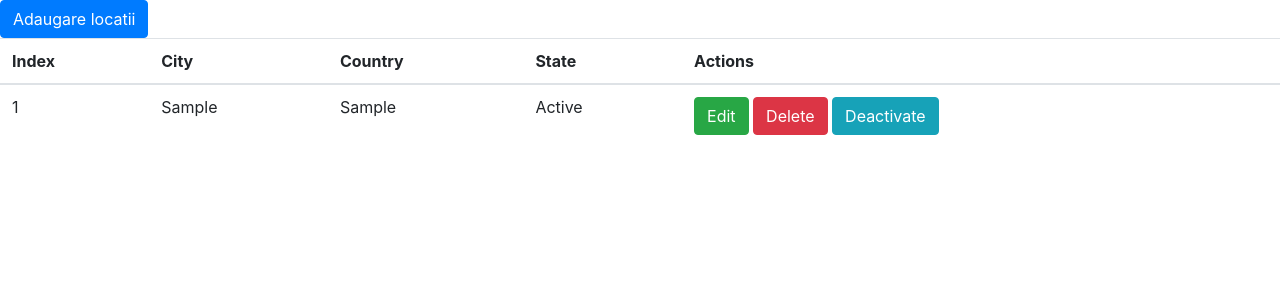
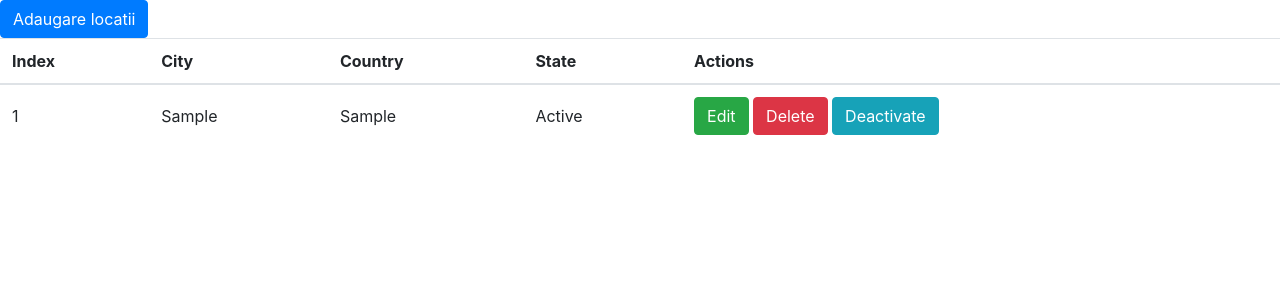
Before and after one commit to alexfrunza/google-python-workshop, a Django app: page /locations/ in a window 1280 px wide. Shown: the part 38-338 px from the top of the page. Run offline with Django 4.2, Linux system fonts and the light colour scheme; a user stored in the database is signed in; data comes from the database, SQL or seed files in the repository; tables that the repository leaves empty hold one stand-in row (values such as "Sample post"); some libraries are stand-ins or nearby versions.

Commit message:
Center table rows

```diff
--- a/web_app/templates/aplicatie1/locations_index.html
+++ b/web_app/templates/aplicatie1/locations_index.html
@@ -16,10 +16,10 @@
         <tbody>
         {% for item in location_list %}
             <tr>
-        <td>{{ forloop.counter }}</td>
-        <td>{{ item.city }}</td>
-        <td>{{ item.country }}</td>
-        <td>{% if item.active is True %}
+                <td class="align-middle">{{ forloop.counter }}</td>
+                <td class="align-middle">{{ item.city }}</td>
+                <td class="align-middle">{{ item.country }}</td>
+                <td class="align-middle">{% if item.active is True %}
                     Active
                 {% else %}
                     Inactive
```
Lines whose indentation alone changed are shown as unchanged.
